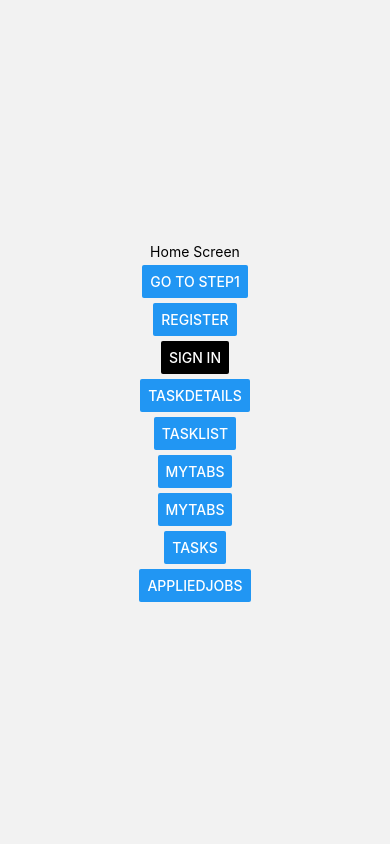
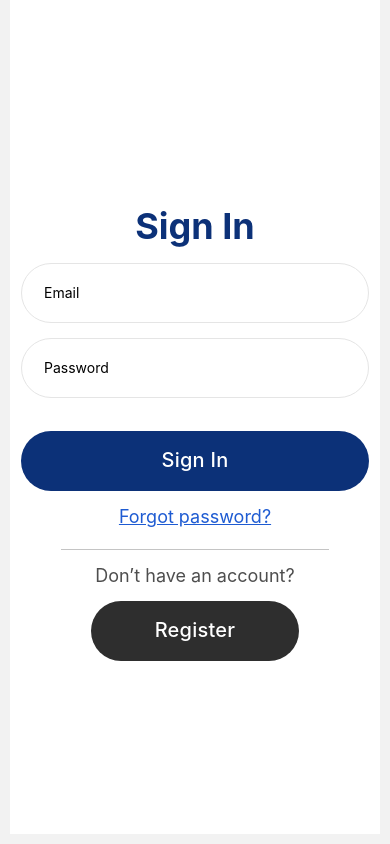
Before and after one commit to LampStack-TN/task-genie-mobile, a React Native app: screen / in a window 390 px wide. Built offline with nearby package versions, Linux system fonts and the light colour scheme; no server answers.

Commit message:
Verify App Authentication

```diff
--- a/App.tsx
+++ b/App.tsx
@@ -15,6 +15,8 @@ import TaskStepsIndex from "./components/tasks/steps";
 import Login from "./components/auth/Login";
 import NearbyJobsScreen from "./components/findJob/applyingTasks/NearbyJobsScreen";
 import AppliedTasks from "./components/findJob/applyingTasks/AppliedTasks";
+import { useLayoutEffect, useState } from "react";
+import { ApiClient } from "./api";
 
 function HomeScreen({ navigation, route }) {
   // const task = useSelector((state: any) => state.task);
@@ -52,17 +54,11 @@ function HomeScreen({ navigation, route }) {
         onPress={() => navigation.navigate("TaskList")}
       />
       <Button title="MyTabs" onPress={() => navigation.navigate("MyTabs")} />
-      <Button
-        title="MyTabs"
-        onPress={() => navigation.navigate("MyTabs")}
-      />
-      <Button
-      title="Tasks"
-onPress={()=>navigation.navigate("Tasks")}
-      />
+      <Button title="MyTabs" onPress={() => navigation.navigate("MyTabs")} />
+      <Button title="Tasks" onPress={() => navigation.navigate("Tasks")} />
       <Button
         title="AppliedJobs"
-      onPress={()=>navigation.navigate('AppliedJobs')}
+        onPress={() => navigation.navigate("AppliedJobs")}
       />
     </View>
   );
@@ -71,9 +67,27 @@ onPress={()=>navigation.navigate("Tasks")}
 const Stack = createNativeStackNavigator();
 
 function App() {
+  const [user, setUser] = useState(null);
+
+  const verifyToken = async () => {
+    try {
+      const { data } = await ApiClient().get("auth/verify-token");
+      console.log(data);
+      setUser(data);
+    } catch (error) {
+      console.log(error);
+      console.log("error");
+    }
+  };
+
+  useLayoutEffect(() => {
+    verifyToken();
+  }, []);
+
   return (
     <Provider store={store}>
       <NavigationContainer>
+        {user ? (
           <Stack.Navigator
             screenOptions={{
               headerShown: false,
@@ -82,14 +96,23 @@ function App() {
           >
             <Stack.Screen name="Home" component={HomeScreen} />
             <Stack.Screen name="Step1" component={TaskStepsIndex} />
-          <Stack.Screen name="Register" component={RegisterIndex} />
-          <Stack.Screen name="login" component={Login} />
             <Stack.Screen name="TaskDetails" component={TaskDetails} />
             <Stack.Screen name="TaskList" component={TaskList} />
             <Stack.Screen name="MyTabs" component={MyTabs} />
-          <Stack.Screen name="Tasks" component={NearbyJobsScreen}/>
-          <Stack.Screen name="AppliedJobs" component={AppliedTasks}/>
+            <Stack.Screen name="Tasks" component={NearbyJobsScreen} />
+            <Stack.Screen name="AppliedJobs" component={AppliedTasks} />
           </Stack.Navigator>
+        ) : (
+          <Stack.Navigator
+            screenOptions={{
+              headerShown: false,
+            }}
+            initialRouteName="login"
+          >
+            <Stack.Screen name="login" component={Login} />
+            <Stack.Screen name="Register" component={RegisterIndex} />
+          </Stack.Navigator>
+        )}
       </NavigationContainer>
     </Provider>
   );
```
Lines whose indentation alone changed are shown as unchanged.
